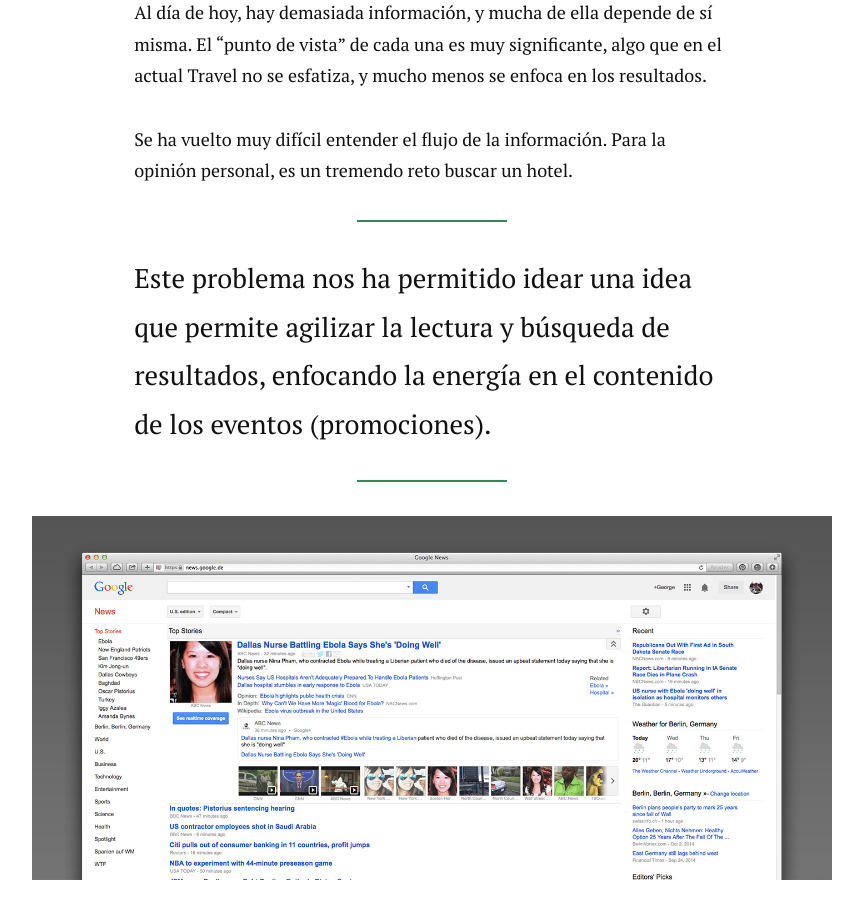
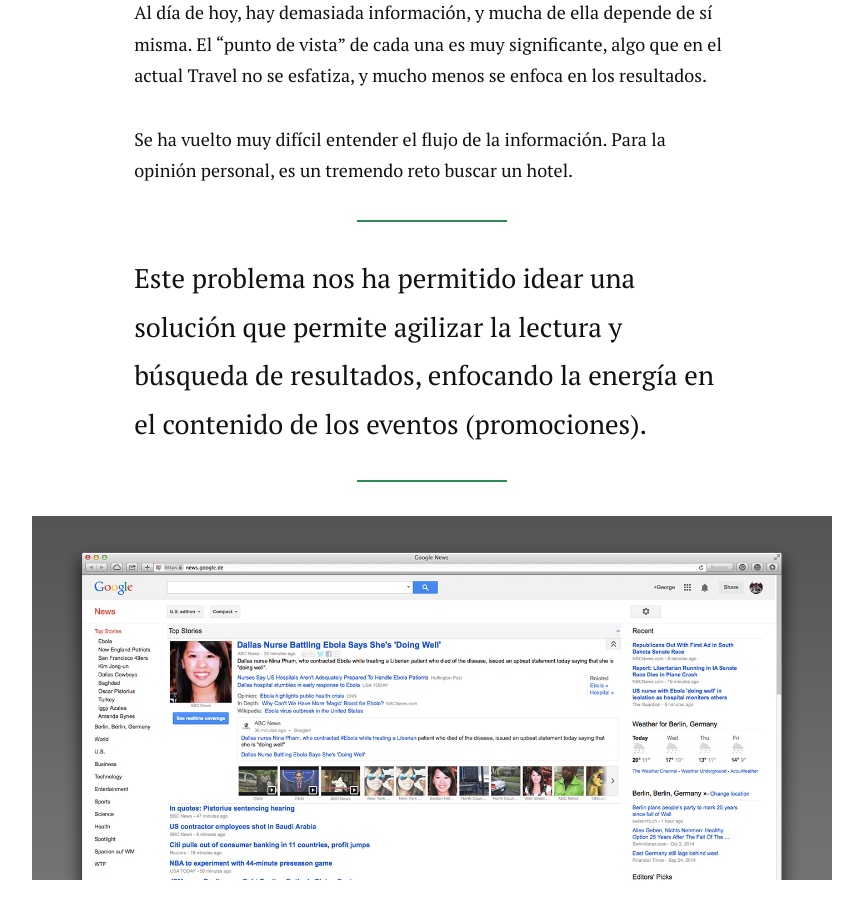
Before and after one commit to designingtravel/designingtravel.github.io, a Jekyll site: the page built from _posts/2015-08-04-a-big-redesign.md, in a window 1280 px wide and 900 px high, scrolled down 1377 px. Shown: the whole window, without its empty margins (208-1071 px from the left). Built offline with Jekyll 4.4.1, drawn with Linux system fonts in a browser that asks for light colours; nearby versions of some CDN libraries; Markdown is read by kramdown in place of the engine named in the settings; comment, search, counter and statistics services are not loaded.

Commit message:
Fix typo error

```diff
--- a/_posts/2015-08-04-a-big-redesign.md
+++ b/_posts/2015-08-04-a-big-redesign.md
@@ -16,7 +16,7 @@ Al día de hoy, hay demasiada información, y mucha de ella depende de sí misma
 
 Se ha vuelto muy difícil entender el flujo de la información. Para la opinión personal, es un tremendo reto buscar un hotel.
 
-> Este problema nos ha permitido idear una idea que permite agilizar la lectura y búsqueda de resultados, enfocando la energía en el contenido de los eventos (promociones).
+> Este problema nos ha permitido idear una solución que permite agilizar la lectura y búsqueda de resultados, enfocando la energía en el contenido de los eventos (promociones).
 
 <figure>
 	<img src="{{ site.url }}/assets/img/google-news.jpg" alt="Resultados de Google News">
```
